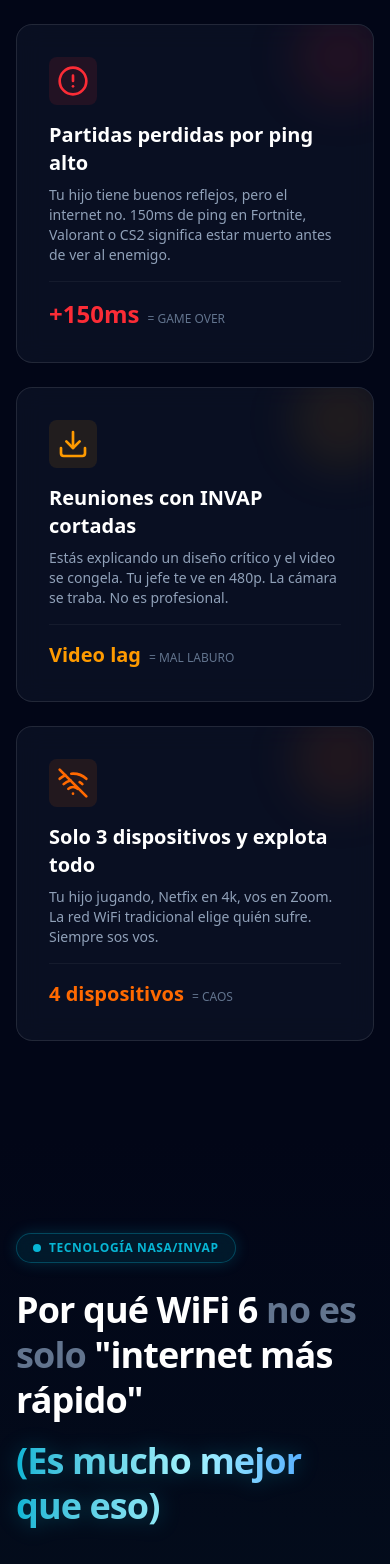
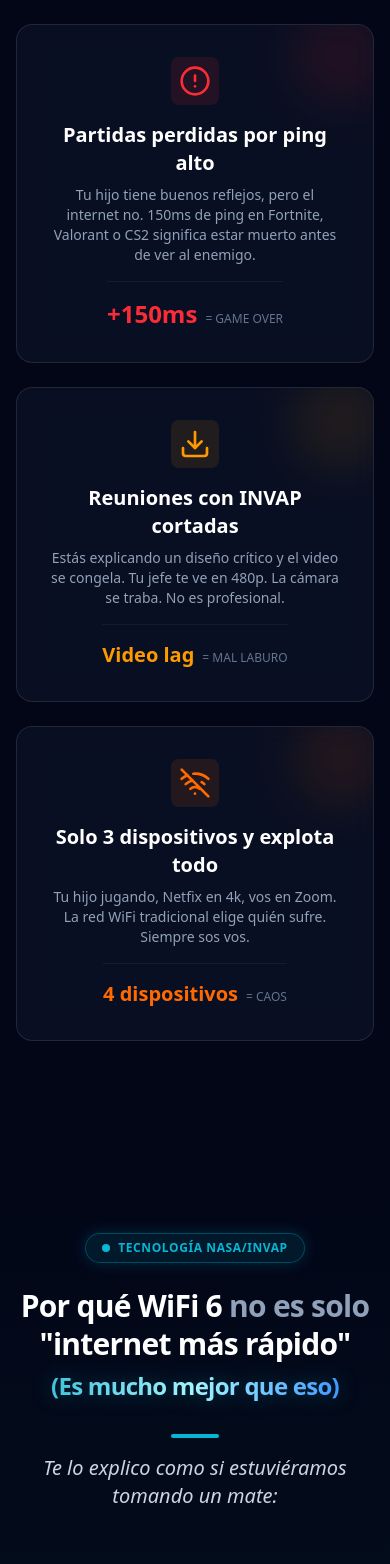
Before and after one commit to santiagochinellato/gnet-web, a Next.js app: page /wifi-6 in a window 390 px wide. Shown: the part 1072-2636 px from the top of the page. Built offline with nearby package versions, Linux system fonts and the light colour scheme; no server answers.

Commit message:
add animations

```diff
--- a/src/app/wifi-6/page.tsx
+++ b/src/app/wifi-6/page.tsx
@@ -293,7 +293,7 @@ export default function Wifi6Page() {
         <section id="problemas" className="w-full bg-[#020617] py-24 relative">
           <div className="absolute top-0 inset-x-0 h-px bg-gradient-to-r from-transparent via-slate-800 to-transparent"></div>
           <div className="container mx-auto px-4 md:px-6 max-w-6xl">
-            <div className="mb-12 flex flex-col gap-4 md:items-center md:text-center">
+            <div className="mb-12 flex flex-col gap-4 items-center text-center">
               <h2 className="text-3xl font-bold tracking-tight text-white md:text-4xl text-center">
                 ¿Te pasa esto en casa?
               </h2>
@@ -304,7 +304,7 @@ export default function Wifi6Page() {
 
             <div className="grid grid-cols-1 gap-6 md:grid-cols-3">
               {/* Card 1 */}
-              <div className="glass-card group relative flex flex-col gap-4 overflow-hidden rounded-2xl p-8 hover:border-red-500/50 transition-colors duration-300">
+              <div className="glass-card group relative flex flex-col gap-4 overflow-hidden rounded-2xl p-8 hover:border-red-500/50 transition-colors duration-300 items-center text-center md:items-start md:text-left">
                 <div className="absolute -right-4 -top-4 h-24 w-24 rounded-full bg-red-500/10 blur-xl transition-all group-hover:bg-red-500/20"></div>
                 <div className="flex h-12 w-12 items-center justify-center rounded-lg bg-red-500/10 text-red-500">
                   <AlertCircle className="w-8 h-8" />
@@ -330,7 +330,7 @@ export default function Wifi6Page() {
               </div>
 
               {/* Card 2 */}
-              <div className="glass-card group relative flex flex-col gap-4 overflow-hidden rounded-2xl p-8 hover:border-amber-500/50 transition-colors duration-300">
+              <div className="glass-card group relative flex flex-col gap-4 overflow-hidden rounded-2xl p-8 hover:border-amber-500/50 transition-colors duration-300 items-center text-center md:items-start md:text-left">
                 <div className="absolute -right-4 -top-4 h-24 w-24 rounded-full bg-amber-500/10 blur-xl transition-all group-hover:bg-amber-500/20"></div>
                 <div className="flex h-12 w-12 items-center justify-center rounded-lg bg-amber-500/10 text-amber-500">
                   <Download className="w-8 h-8" />
@@ -355,7 +355,7 @@ export default function Wifi6Page() {
               </div>
 
               {/* Card 3 */}
-              <div className="glass-card group relative flex flex-col gap-4 overflow-hidden rounded-2xl p-8 hover:border-orange-500/50 transition-colors duration-300">
+              <div className="glass-card group relative flex flex-col gap-4 overflow-hidden rounded-2xl p-8 hover:border-orange-500/50 transition-colors duration-300 items-center text-center md:items-start md:text-left">
                 <div className="absolute -right-4 -top-4 h-24 w-24 rounded-full bg-orange-500/10 blur-xl transition-all group-hover:bg-orange-500/20"></div>
                 <div className="flex h-12 w-12 items-center justify-center rounded-lg bg-orange-500/10 text-orange-500">
                   <WifiOff className="w-8 h-8" />
@@ -392,8 +392,8 @@ export default function Wifi6Page() {
           <div className="absolute top-1/2 left-1/2 -translate-x-1/2 -translate-y-1/2 h-[500px] w-[500px] bg-[var(--color-wifi-primary)]/5 rounded-full blur-[120px]"></div>
 
           <div className="relative z-10 container mx-auto px-4 md:px-6 max-w-6xl">
-            <div className="mb-20 flex flex-col gap-6">
-              <div className="inline-flex items-center gap-2 rounded-full border border-[var(--color-wifi-primary)]/30 bg-[var(--color-wifi-primary)]/10 px-4 py-1.5 backdrop-blur-sm self-start shadow-[0_0_15px_rgba(7,182,213,0.2)]">
+            <div className="mb-20 flex flex-col gap-6 items-center text-center md:items-start md:text-left">
+              <div className="inline-flex items-center gap-2 rounded-full border border-[var(--color-wifi-primary)]/30 bg-[var(--color-wifi-primary)]/10 px-4 py-1.5 backdrop-blur-sm self-center md:self-start shadow-[0_0_15px_rgba(7,182,213,0.2)]">
                 <span className="relative flex h-2 w-2">
                   <span className="animate-ping absolute inline-flex h-full w-full rounded-full bg-[var(--color-wifi-primary)] opacity-75"></span>
                   <span className="relative inline-flex rounded-full h-2 w-2 bg-[var(--color-wifi-primary)]"></span>
@@ -403,17 +403,17 @@ export default function Wifi6Page() {
                 </span>
               </div>
 
-              <h2 className="text-4xl font-black tracking-tight text-white md:text-6xl max-w-4xl leading-tight">
+              <h2 className="text-3xl font-black tracking-tight text-white md:text-6xl max-w-4xl leading-tight text-center md:text-left">
                 Por qué WiFi 6 <br className="hidden md:block" />
-                <span className="text-slate-500">no es solo</span> "internet más
+                <span className="text-slate-400">no es solo</span> "internet más
                 rápido"
-                <span className="block mt-4 text-transparent bg-clip-text bg-gradient-to-r from-[var(--color-wifi-primary)] via-cyan-200 to-blue-500 drop-shadow-[0_0_10px_rgba(7,182,213,0.3)]">
+                <span className="block mt-2 md:mt-4 text-2xl md:text-5xl text-transparent bg-clip-text bg-gradient-to-r from-[var(--color-wifi-primary)] via-cyan-200 to-blue-500 drop-shadow-[0_0_10px_rgba(7,182,213,0.3)]">
                   (Es mucho mejor que eso)
                 </span>
               </h2>
 
-              <div className="flex items-center gap-4 mt-2">
-                <div className="h-px w-12 bg-[var(--color-wifi-primary)]"></div>
+              <div className="flex flex-col md:flex-row items-center gap-4 mt-2 justify-center md:justify-start">
+                <div className="h-1 w-12 md:h-px md:w-12 bg-[var(--color-wifi-primary)] rounded-full"></div>
                 <p className="text-xl text-slate-300 font-medium italic">
                   Te lo explico como si estuviéramos tomando un mate:
                 </p>
@@ -424,7 +424,7 @@ export default function Wifi6Page() {
             <div className="grid grid-cols-1 md:grid-cols-2 gap-6">
               {/* OFDMA - Grande */}
               <div className="glass-card md:col-span-2 rounded-3xl p-8 flex flex-col md:flex-row gap-8 items-center group overflow-hidden neon-border transition-all duration-300">
-                <div className="flex-1">
+                <div className="flex-1 flex flex-col items-center text-center md:items-start md:text-left">
                   <div className="mb-6 inline-flex h-14 w-14 items-center justify-center rounded-xl bg-gradient-to-br from-[var(--color-wifi-primary)] to-blue-600 shadow-lg text-white">
                     <Cpu className="w-8 h-8" />
                   </div>
@@ -453,7 +453,7 @@ export default function Wifi6Page() {
 
               {/* MU-MIMO - Grande */}
               <div className="glass-card md:col-span-2 rounded-3xl p-8 flex flex-col md:flex-row-reverse gap-8 items-center group overflow-hidden neon-border transition-all duration-300">
-                <div className="flex-1 md:text-right">
+                <div className="flex-1 md:text-right flex flex-col items-center text-center md:items-end">
                   <div className="mb-6 inline-flex h-14 w-14 items-center justify-center rounded-xl bg-gradient-to-br from-purple-500 to-indigo-600 shadow-lg text-white md:ml-auto">
                     <Router className="w-8 h-8" />
                   </div>
@@ -482,9 +482,9 @@ export default function Wifi6Page() {
               </div>
 
               {/* Canales 160MHz */}
-              <div className="glass-card rounded-3xl p-8 flex flex-col justify-between group neon-border transition-all duration-300 hover:bg-white/[0.02]">
+              <div className="glass-card rounded-3xl p-8 flex flex-col justify-between group neon-border transition-all duration-300 hover:bg-white/[0.02] items-center text-center md:items-start md:text-left">
                 <div>
-                  <div className="flex items-center gap-3 mb-4 text-emerald-400">
+                  <div className="flex items-center gap-3 mb-4 text-emerald-400 justify-center md:justify-start">
                     <Wifi className="w-6 h-6" />
                     <span className="text-sm font-bold uppercase tracking-wider">
                       2x más ancho
@@ -501,9 +501,9 @@ export default function Wifi6Page() {
               </div>
 
               {/* Beamforming */}
-              <div className="glass-card rounded-3xl p-8 flex flex-col justify-between group neon-border transition-all duration-300 hover:bg-white/[0.02]">
+              <div className="glass-card rounded-3xl p-8 flex flex-col justify-between group neon-border transition-all duration-300 hover:bg-white/[0.02] items-center text-center md:items-start md:text-left">
                 <div>
-                  <div className="flex items-center gap-3 mb-4 text-amber-400">
+                  <div className="flex items-center gap-3 mb-4 text-amber-400 justify-center md:justify-start">
                     <Zap className="w-6 h-6" />
                     <span className="text-sm font-bold uppercase tracking-wider">
                       +40% señal
@@ -521,9 +521,9 @@ export default function Wifi6Page() {
               </div>
 
               {/* TWT */}
-              <div className="glass-card rounded-3xl p-8 flex flex-col justify-between group neon-border transition-all duration-300 hover:bg-white/[0.02]">
+              <div className="glass-card rounded-3xl p-8 flex flex-col justify-between group neon-border transition-all duration-300 hover:bg-white/[0.02] items-center text-center md:items-start md:text-left">
                 <div>
-                  <div className="flex items-center gap-3 mb-4 text-green-400">
+                  <div className="flex items-center gap-3 mb-4 text-green-400 justify-center md:justify-start">
                     <BatteryCharging className="w-6 h-6" />
                     <span className="text-sm font-bold uppercase tracking-wider">
                       7x menos batería
@@ -540,9 +540,9 @@ export default function Wifi6Page() {
               </div>
 
               {/* WPA3 */}
-              <div className="glass-card rounded-3xl p-8 flex flex-col justify-between group neon-border transition-all duration-300 hover:bg-white/[0.02]">
+              <div className="glass-card rounded-3xl p-8 flex flex-col justify-between group neon-border transition-all duration-300 hover:bg-white/[0.02] items-center text-center md:items-start md:text-left">
                 <div>
-                  <div className="flex items-center gap-3 mb-4 text-slate-300">
+                  <div className="flex items-center gap-3 mb-4 text-slate-300 justify-center md:justify-start">
                     <ShieldCheck className="w-6 h-6" />
                     <span className="text-sm font-bold uppercase tracking-wider">
                       Inquebrantable
@@ -716,8 +716,8 @@ export default function Wifi6Page() {
         {/* Social Proof */}
         <section className="w-full py-24 relative bg-slate-900/30">
           <div className="container mx-auto px-4 md:px-6 max-w-6xl">
-            <div className="flex items-center justify-between mb-10">
-              <h2 className="text-2xl font-bold text-white">
+            <div className="flex flex-col md:flex-row items-center justify-between mb-10 gap-6">
+              <h2 className="text-2xl font-bold text-white text-center md:text-left">
                 Lo que dicen los que ya tienen WiFi 6 en Bariloche
               </h2>
               <div className="flex gap-2">
@@ -732,8 +732,8 @@ export default function Wifi6Page() {
 
             <div className="grid grid-cols-1 md:grid-cols-3 gap-6">
               {/* Testimonial 1 */}
-              <div className="glass-card p-6 rounded-2xl flex flex-col gap-4">
-                <div className="flex items-center gap-3">
+              <div className="glass-card p-6 rounded-2xl flex flex-col gap-4 items-center text-center md:items-start md:text-left">
+                <div className="flex flex-col md:flex-row items-center gap-3">
                   <div className="h-12 w-12 rounded-full border-2 border-[var(--color-wifi-primary)]/50 bg-slate-800 flex items-center justify-center text-white font-bold">
                     MR
                   </div>
@@ -758,8 +758,8 @@ export default function Wifi6Page() {
               </div>
 
               {/* Testimonial 2 */}
-              <div className="glass-card p-6 rounded-2xl flex flex-col gap-4 bg-[var(--color-wifi-primary)]/5 border-[var(--color-wifi-primary)]/20">
-                <div className="flex items-center gap-3">
+              <div className="glass-card p-6 rounded-2xl flex flex-col gap-4 bg-[var(--color-wifi-primary)]/5 border-[var(--color-wifi-primary)]/20 items-center text-center md:items-start md:text-left">
+                <div className="flex flex-col md:flex-row items-center gap-3">
                   <div className="h-12 w-12 rounded-full border-2 border-[var(--color-wifi-primary)]/50 bg-slate-800 flex items-center justify-center text-white font-bold">
                     SM
                   </div>
@@ -786,8 +786,8 @@ export default function Wifi6Page() {
               </div>
 
               {/* Testimonial 3 */}
-              <div className="glass-card p-6 rounded-2xl flex flex-col gap-4 bg-[var(--color-wifi-primary)]/5 border-[var(--color-wifi-primary)]/20">
-                <div className="flex items-center gap-3">
+              <div className="glass-card p-6 rounded-2xl flex flex-col gap-4 bg-[var(--color-wifi-primary)]/5 border-[var(--color-wifi-primary)]/20 items-center text-center md:items-start md:text-left">
+                <div className="flex flex-col md:flex-row items-center gap-3">
                   <div className="h-12 w-12 rounded-full border-2 border-[var(--color-wifi-primary)]/50 bg-slate-800 flex items-center justify-center text-white font-bold">
                     SM
                   </div>
@@ -823,7 +823,7 @@ export default function Wifi6Page() {
               Preguntas Frecuentes
             </h2>
             <div className="grid gap-6">
-              <div className="glass-card p-6 rounded-2xl">
+              <div className="glass-card p-6 rounded-2xl text-center md:text-left">
                 <h3 className="font-bold text-white text-lg mb-2">
                   ¿Mi hijo realmente necesita WiFi 6 para jugar?
                 </h3>
@@ -834,7 +834,7 @@ export default function Wifi6Page() {
                   un tiroteo, eso es vida o muerte digital.
                 </p>
               </div>
-              <div className="glass-card p-6 rounded-2xl">
+              <div className="glass-card p-6 rounded-2xl text-center md:text-left">
                 <h3 className="font-bold text-white text-lg mb-2">
                   Trabajo para INVAP remoto. ¿WiFi 6 mejora las videollamadas?
                 </h3>
@@ -846,7 +846,7 @@ export default function Wifi6Page() {
                   se pixela.
                 </p>
               </div>
-              <div className="glass-card p-6 rounded-2xl">
+              <div className="glass-card p-6 rounded-2xl text-center md:text-left">
                 <h3 className="font-bold text-white text-lg mb-2">
                   ¿Funciona con mis dispositivos viejos?
                 </h3>
@@ -857,7 +857,7 @@ export default function Wifi6Page() {
                   vuelan.
                 </p>
               </div>
-              <div className="glass-card p-6 rounded-2xl">
+              <div className="glass-card p-6 rounded-2xl text-center md:text-left">
                 <h3 className="font-bold text-white text-lg mb-2">
                   ¿Por qué Gnet y no otra empresa?
                 </h3>
--- a/src/components/ui/brand-logo.tsx
+++ b/src/components/ui/brand-logo.tsx
@@ -21,7 +21,7 @@ export function BrandLogo({
         alt="Gnet Logo"
         fill
         sizes="(max-width: 768px) 128px, 176px"
-        className={cn("object-contain w-fit")}
+        className={cn("w-fit object-contain")}
         priority={priority}
       />
     </div>
```
